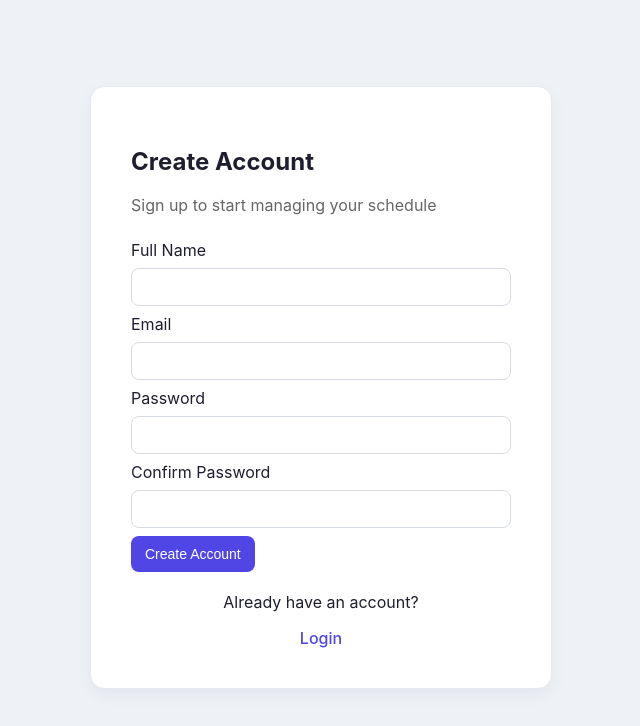
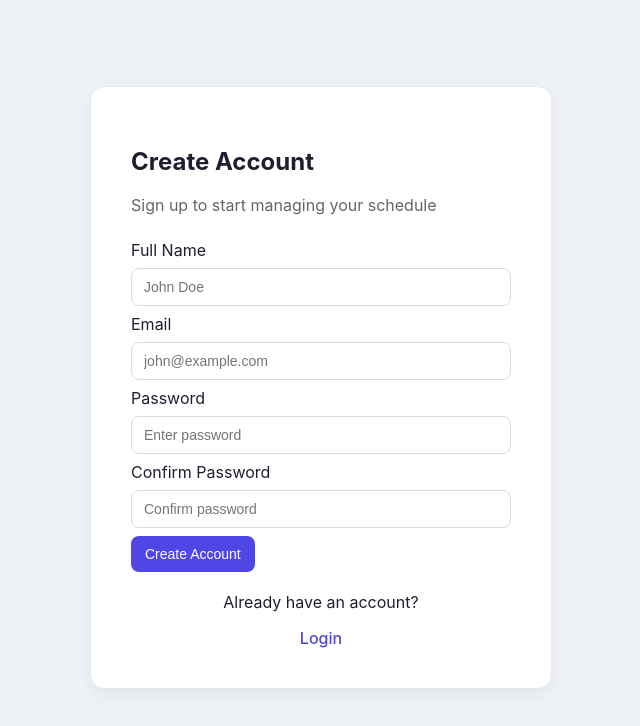
Before and after one commit to KevinII16/Team-Project, a website: page public/register.html in a window 1280 px wide. Shown: the whole page, without its empty margins (319-959 px from the left). Drawn offline with Linux system fonts and the light colour scheme.

Commit message:
Created register page

```diff
--- a/public/register.html
+++ b/public/register.html
@@ -1,9 +1,9 @@
 <!DOCTYPE html>
-<html>
+<html lang="en">
 <head>
   <meta charset="UTF-8">
   <meta name="viewport" content="width=device-width, initial-scale=1.0">
-  <title>Student Scheduler - Register</title>
+  <title>StudySync - Register</title>
   <link rel="stylesheet" href="css/style.css">
 </head>
 
@@ -15,19 +15,19 @@
     <h2>Create Account</h2>
     <p class="auth-subtitle">Sign up to start managing your schedule</p>
 
-    <form action="dashboard.html">
+    <form id="registerForm">
 
       <label>Full Name</label>
-      <input type="text" required>
+      <input type="text" id="name" placeholder="John Doe" required>
 
       <label>Email</label>
-      <input type="email" required>
+      <input type="email" id="email" placeholder="john@example.com" required>
 
       <label>Password</label>
-      <input type="password" required>
+      <input type="password" id="password" placeholder="Enter password" required>
 
       <label>Confirm Password</label>
-      <input type="password" required>
+      <input type="password" id="confirmPassword" placeholder="Confirm password" required>
 
       <button type="submit">Create Account</button>
 
@@ -42,5 +42,7 @@
 
 </div>
 
+<script src="js/register.js"></script>
+
 </body>
 </html>
```
